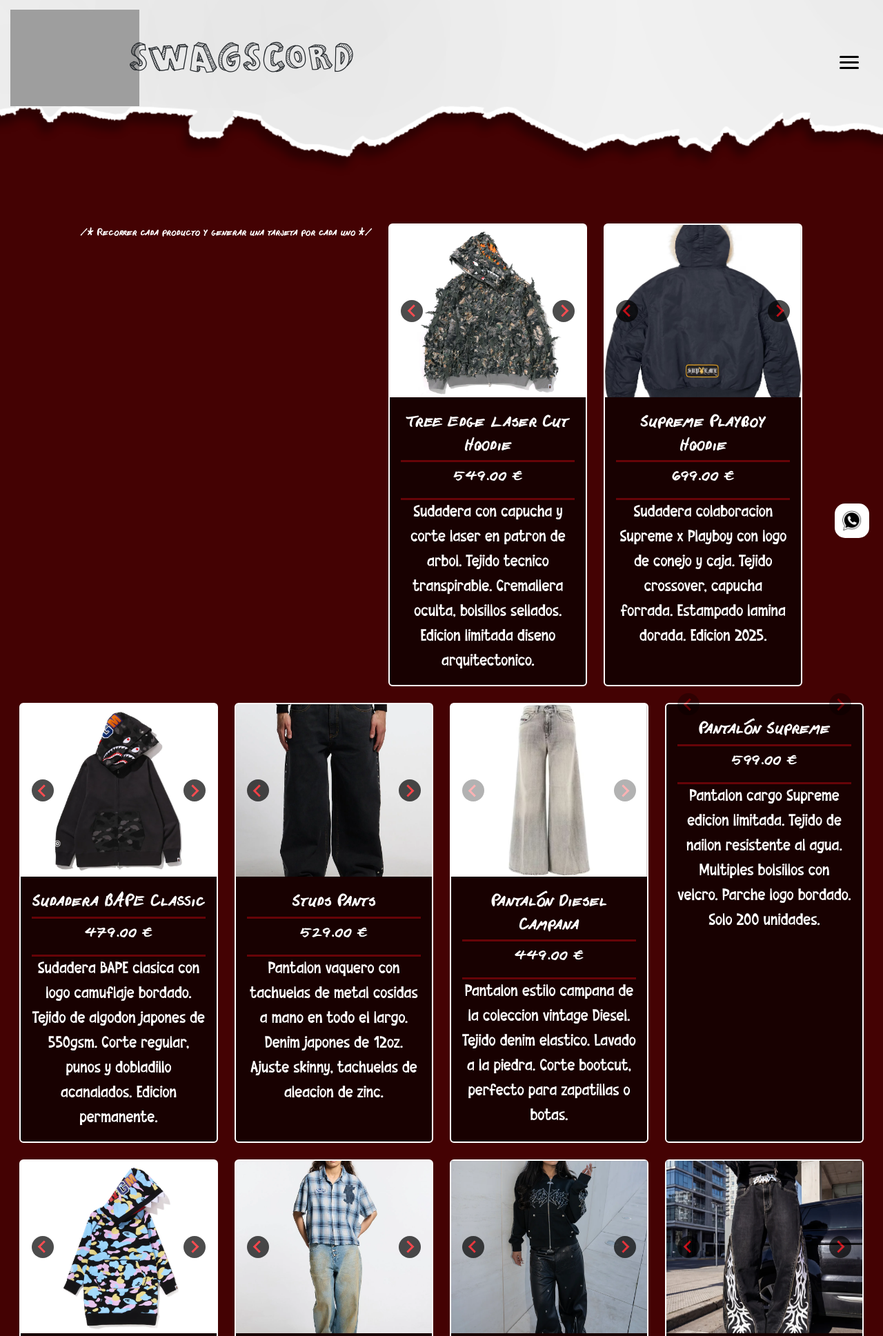
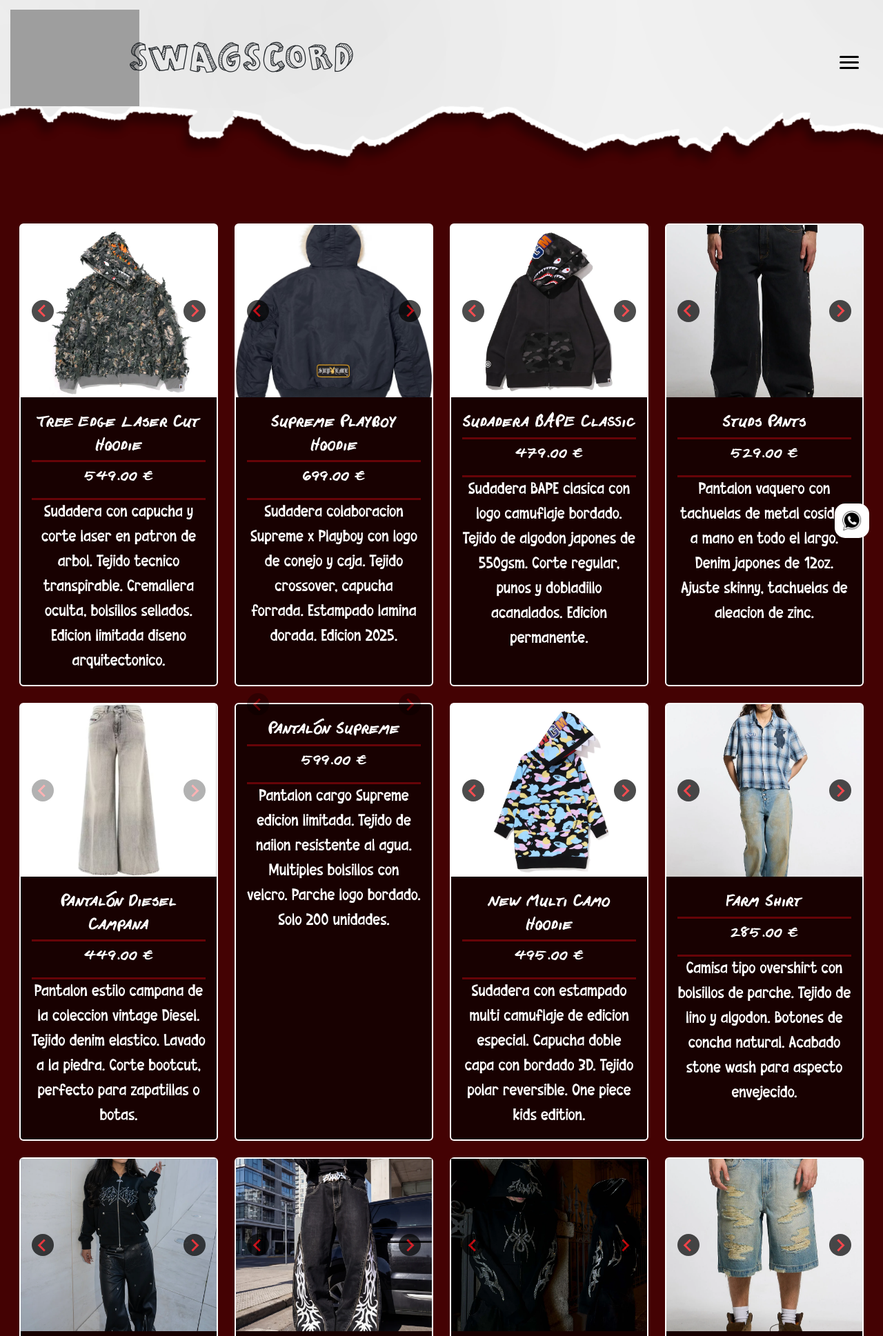
Before and after one commit to Peti-sui/PROYECTO-FINAL-DAW, a PHP site: page /ropa.php in a window 1280 px wide. Shown: the top 1937 px of the page at 69% size. Run offline with PHP 8.4, Linux system fonts and the light colour scheme; data comes from the database, SQL or seed files in the repository; grey boxes are pictures that could not be loaded.

Commit message:
Add files via upload

```diff
--- a/PROYECTO FINAL REAL/Pagina-Web/ropa.php
+++ b/PROYECTO FINAL REAL/Pagina-Web/ropa.php
@@ -91,8 +91,9 @@ $productos = $resultado;
       </script>
 
       <div class="d-flex flex-wrap justify-content-center gap-4 p-4">
+        <?php
         /* Recorrer cada producto y generar una tarjeta por cada uno */
-        <?php while ($producto = $productos->fetch_assoc()):
+        while ($producto = $productos->fetch_assoc()):
           $imagenes = obtenerImagenesDeCarpeta($producto['carpeta_imagenes']);
           ?>
           <div class="tarjeta-prodcuto card text-center" style="width: 288px;">
```
